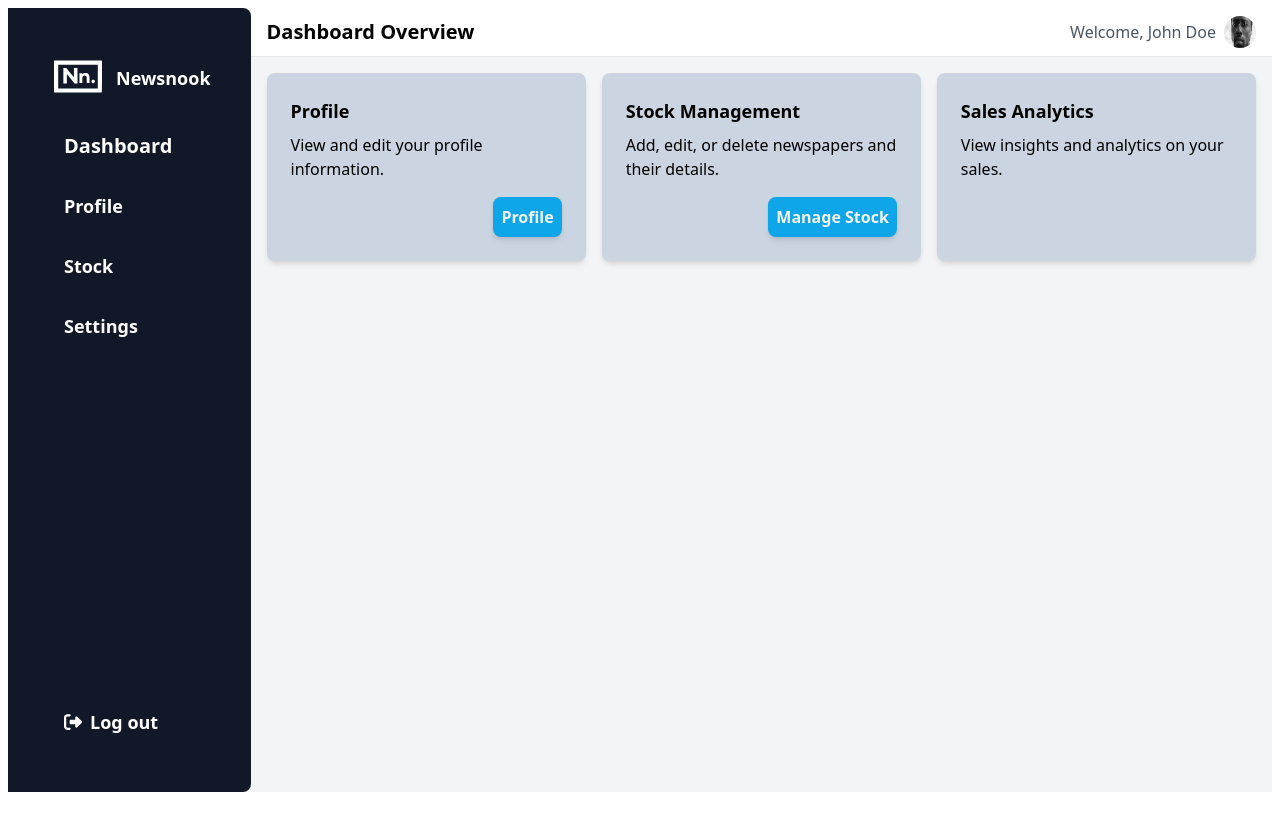
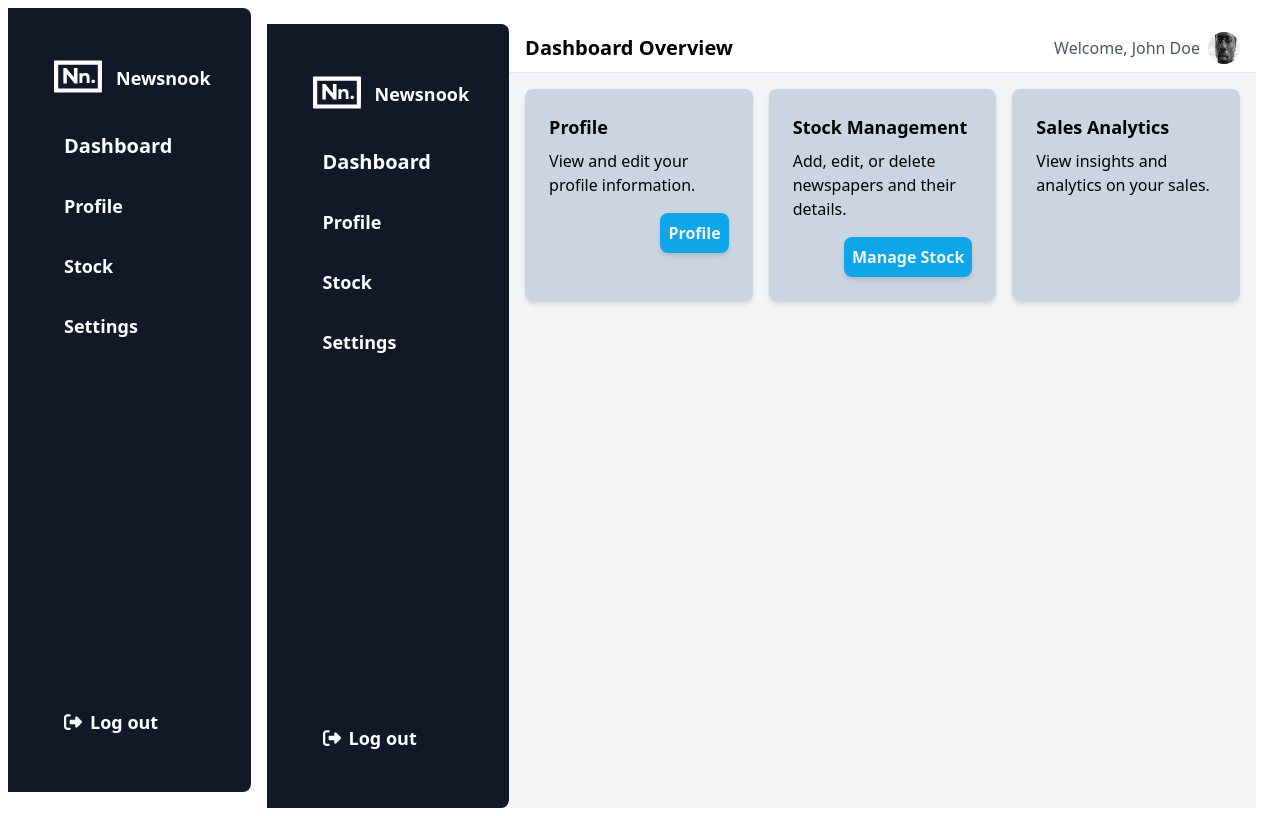
Before and after one commit to ZwingliCaleb/newsnook, a Next.js app: page /dashboardoverview in a window 1280 px wide. Built offline with nearby package versions, Linux system fonts and the light colour scheme.

Commit message:
new changes

```diff
--- /dev/null
+++ b/components/ThemeSelector.tsx
@@ -0,0 +1,18 @@
+// components/ThemeSelector.tsx
+import React from 'react';
+import { useTheme } from '@/context/ThemeContext';
+
+const ThemeSelector: React.FC = () => {
+  const { theme, toggleTheme } = useTheme();
+
+  return (
+    <div>
+      <label htmlFor="theme-toggle" className="mr-2">Theme:</label>
+      <button id="theme-toggle" onClick={toggleTheme} className="p-2 bg-sky-700 text-white rounded-lg shadow-md hover:bg-sky-900">
+        Toggle to {theme === 'light' ? 'Dark' : 'Light'} Theme
+      </button>
+    </div>
+  );
+};
+
+export default ThemeSelector;
--- /dev/null
+++ b/context/ThemeContext.tsx
@@ -0,0 +1,40 @@
+// context/ThemeContext.tsx
+import React, { createContext, useContext, useState, useEffect, ReactNode } from 'react';
+
+interface ThemeContextProps {
+  theme: string;
+  toggleTheme: () => void;
+}
+
+const ThemeContext = createContext<ThemeContextProps | undefined>(undefined);
+
+export const useTheme = () => {
+  const context = useContext(ThemeContext);
+  if (!context) {
+    throw new Error('useTheme must be used within a ThemeProvider');
+  }
+  return context;
+};
+
+export const ThemeProvider: React.FC<{ children: ReactNode }> = ({ children }) => {
+  const [theme, setTheme] = useState('light');
+
+  useEffect(() => {
+    const savedTheme = localStorage.getItem('theme');
+    if (savedTheme) {
+      setTheme(savedTheme);
+    }
+  }, []);
+
+  const toggleTheme = () => {
+    const newTheme = theme === 'light' ? 'dark' : 'light';
+    setTheme(newTheme);
+    localStorage.setItem('theme', newTheme);
+  };
+
+  return (
+    <ThemeContext.Provider value={{ theme, toggleTheme }}>
+      <div className={`${theme} dashboard`}>{children}</div>
+    </ThemeContext.Provider>
+  );
+};
--- /dev/null
+++ b/layouts/DashboardLayouts.tsx
@@ -0,0 +1,19 @@
+// layouts/DashboardLayout.tsx
+import React from 'react';
+import { ThemeProvider } from '@/context/ThemeContext';
+import Sidebar from '@/components/Sidebar';
+
+const DashboardLayout: React.FC<{ children: React.ReactNode }> = ({ children }) => {
+  return (
+    <ThemeProvider>
+      <div className="flex h-screen p-2">
+        <Sidebar/>
+        <div className="flex-1 p-2">
+          {children}
+        </div>
+      </div>
+    </ThemeProvider>
+  );
+};
+
+export default DashboardLayout;
--- a/pages/dashboardoverview.tsx
+++ b/pages/dashboardoverview.tsx
@@ -2,6 +2,7 @@ import React from 'react';
 import Sidebar from '@/components/Sidebar'; // Assuming you have a Sidebar component
 import Avatar from '@/components/Avatar'; // Assuming you have an Avatar component
 import Link from 'next/link';
+import DashboardLayout from '@/layouts/DashboardLayouts';
 
 const DashboardOverview: React.FC = () => {
   // Mock vendor information
@@ -9,7 +10,8 @@ const DashboardOverview: React.FC = () => {
   const avatarUrl = "/images/avatar.jpg"; // Replace with actual avatar URL
 
   return (
-    <div className="p-2 flex h-screen">
+    <DashboardLayout>
+      <div className="p-2 flex h-screen">
       {/* Sidebar */}
       <Sidebar />
 
@@ -65,6 +67,7 @@ const DashboardOverview: React.FC = () => {
         </div>
       </div>
     </div>
+  </DashboardLayout>
   );
 };
 
--- a/pages/settingspage.tsx
+++ b/pages/settingspage.tsx
@@ -1,9 +1,21 @@
 import Sidebar from '@/components/Sidebar';
+import { useTheme } from '@/context/ThemeContext';
+import DashboardLayout from '@/layouts/DashboardLayouts';
 import React from 'react';
 
 const SettingsPage: React.FC = () => {
+  const { theme, toggleTheme } = useTheme();
+
+  const handleThemeChange = () => {
+    const selectedTheme = event.target.value;
+    if (selectedTheme !== theme) {
+      toggleTheme();
+    }
+  };
+
   return (
-    <div className="flex h-screen p-2">
+    <DashboardLayout>
+      <div className="flex h-screen p-2">
       {/* Sidebar */}
       <Sidebar />
 
@@ -40,7 +52,7 @@ const SettingsPage: React.FC = () => {
             <div className="mb-4">
               {/* Theme Selection Dropdown */}
               <label className="block text-sm font-medium text-gray-700">Theme</label>
-              <select className="mt-1 p-2 block w-full border border-gray-300 rounded-md shadow-sm focus:ring-indigo-500 focus:border-indigo-500 sm:text-sm">
+              <select value={theme} onChange={handleThemeChange} className="mt-1 p-2 block w-full border border-gray-300 rounded-md shadow-sm focus:ring-indigo-500 focus:border-indigo-500 sm:text-sm">
                 <option>Light</option>
                 <option>Dark</option>
               </select>
@@ -55,6 +67,7 @@ const SettingsPage: React.FC = () => {
         </div>
       </div>
     </div>
+    </DashboardLayout>
   );
 };
 
--- a/pages/stockmanager.tsx
+++ b/pages/stockmanager.tsx
@@ -1,6 +1,7 @@
 import React from 'react';
 import NextImage from 'next/image'; // Import Next.js Image component
 import Sidebar from '@/components/Sidebar'; // Import Sidebar component
+import DashboardLayout from '@/layouts/DashboardLayouts';
 
 const StockManagerPage: React.FC = () => {
   // Dummy data for demonstration
@@ -21,7 +22,8 @@ const StockManagerPage: React.FC = () => {
   ];
 
   return (
-    <div className="flex h-screen p-2">
+    <DashboardLayout>
+      <div className="flex h-screen p-2">
       {/* Sidebar */}
       <Sidebar />
 
@@ -59,6 +61,7 @@ const StockManagerPage: React.FC = () => {
         </table>
       </div>
     </div>
+    </DashboardLayout>
   );
 };
 
--- a/styles/globals.css
+++ b/styles/globals.css
@@ -9,6 +9,23 @@
 @tailwind components;
 @tailwind utilities;
 
-body {
-    height:100%
+/* Light theme */
+
+.light {
+    --bg-color: #ffffff;
+    --text-color: #000000;
 }
+
+/* Dark theme */
+
+.dark {
+    --bg-color: #1a202c;
+    --text-color: #f7fafc;
+}
+
+/* Apply the theme variable */
+
+.dashboard {
+    background-color: var(--bg-color);
+    color: var(--text-color);
+}
```
